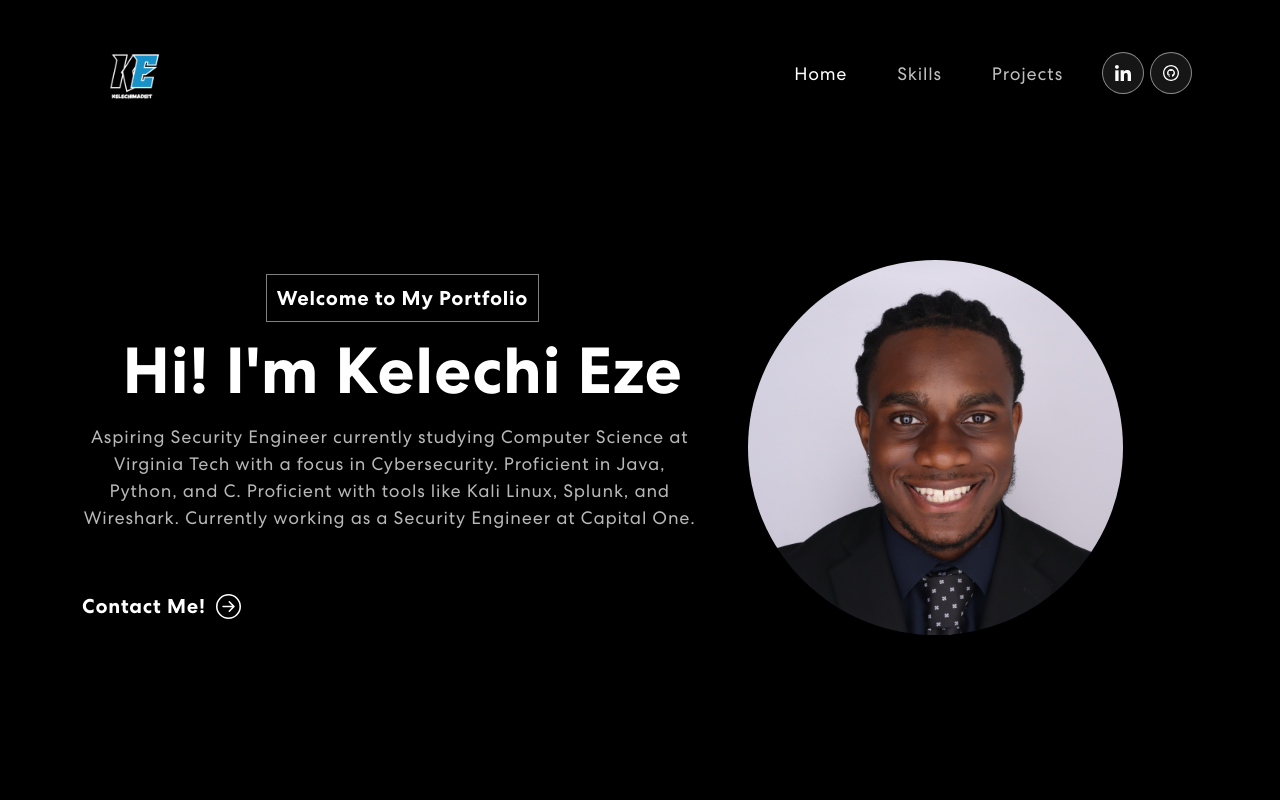
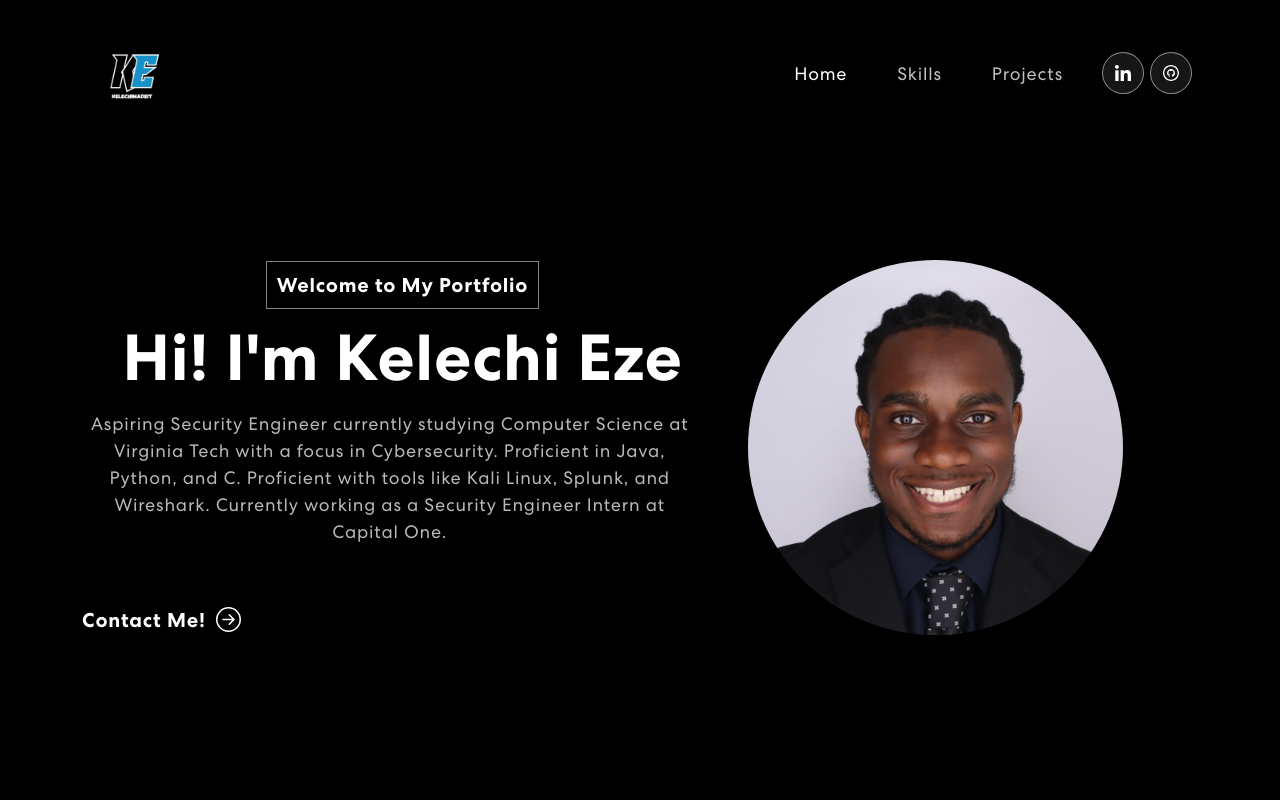
Before and after one commit to KCE14/personal-portfolio, a React (Create React App) app: page / in a window 1280 px wide. Shown: the top 800 px of the page. Built offline with nearby package versions, Linux system fonts and the light colour scheme.

Commit message:
Updated description

```diff
--- a/src/components/Banner.js
+++ b/src/components/Banner.js
@@ -20,7 +20,7 @@ export const Banner = () => {
                     <h1>{"Hi! I'm Kelechi Eze"}</h1>
                     <p>Aspiring Security Engineer currently studying Computer Science at Virginia Tech with
                       a focus in Cybersecurity. Proficient in Java, Python, and C. Proficient with tools like
-                      Kali Linux, Splunk, and Wireshark. Currently working as a Security Engineer at
+                      Kali Linux, Splunk, and Wireshark. Currently working as a Security Engineer Intern at
                       Capital One.
                     </p>
                     <button onClick= {handleContactClick}>Contact Me!<ArrowRightCircle size={25} /></button>
```
